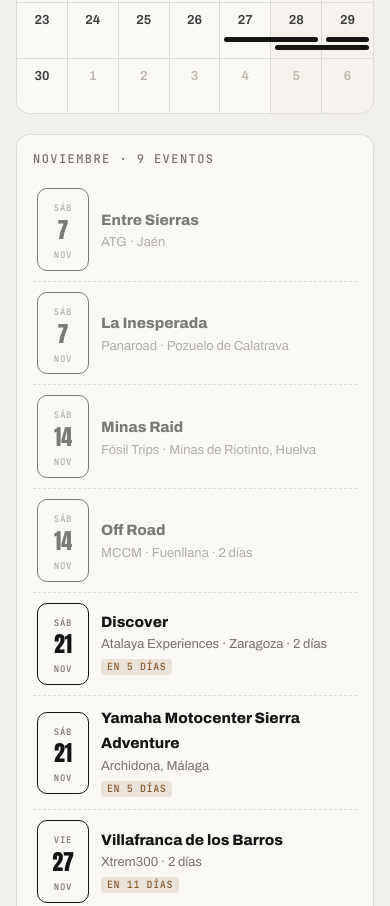
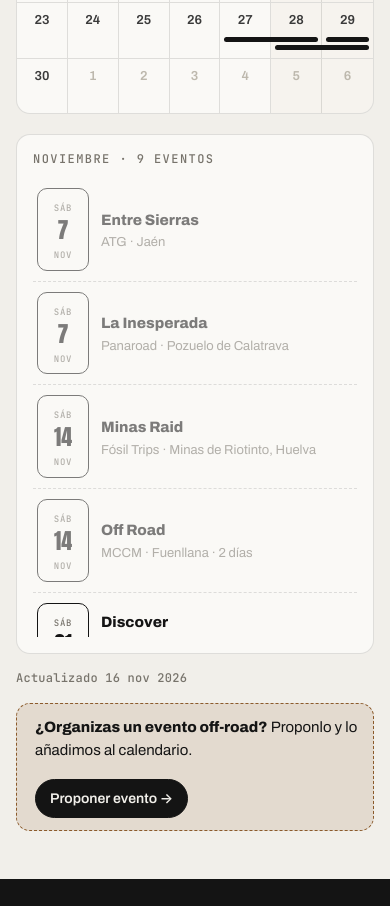
Before and after one commit to endutrak/endutrak, a plain HTML site: page site/index.html in a window 390 px wide. Shown: the part 1512-2418 px from the top of the page. Drawn offline with Linux system fonts and the light colour scheme.

Commit message:
Agenda con la misma altura que el calendario y scroll interno
Co-Authored-By: Claude Opus 5.5 <noreply@anthropic.com>

```diff
--- a/site/assets/css/styles.css
+++ b/site/assets/css/styles.css
@@ -181,7 +181,7 @@ h1, h2, h3 { font-family: var(--display); font-weight: 400; letter-spacing: 0.01
 .chip:hover { border-color: var(--ink); }
 .chip[aria-pressed="true"] { background: var(--ink); color: var(--paper); border-color: var(--ink); }
 
-.cal-layout { display: grid; grid-template-columns: minmax(0, 1fr) 320px; gap: 20px; align-items: start; }
+.cal-layout { display: grid; grid-template-columns: minmax(0, 1fr) 320px; gap: 20px; align-items: stretch; }
 .cal { background: var(--card); border: 1px solid var(--line); border-radius: var(--radius); overflow: hidden; }
 .cal-dow { display: grid; grid-template-columns: repeat(7, 1fr); border-bottom: 1px solid var(--line); }
 .cal-dow span { padding: 10px 12px; font: 500 11px/1 var(--mono); letter-spacing: .1em; color: var(--muted); }
@@ -232,9 +232,10 @@ h1, h2, h3 { font-family: var(--display); font-weight: 400; letter-spacing: 0.01
 }
 @keyframes pop { from { opacity: 0; transform: translateY(4px); } }
 
-.agenda { background: var(--card); border: 1px solid var(--line); border-radius: var(--radius); padding: 16px; position: sticky; top: 80px; max-height: calc(100vh - 100px); display: flex; flex-direction: column; }
+/* height:0 + min-height:100% → la agenda mide lo que mida el calendario y su lista hace scroll */
+.agenda { background: var(--card); border: 1px solid var(--line); border-radius: var(--radius); padding: 16px; height: 0; min-height: 100%; display: flex; flex-direction: column; overflow: hidden; }
 .agenda-head { display: flex; justify-content: space-between; align-items: center; margin-bottom: 10px; gap: 10px; }
-.agenda-list { list-style: none; margin: 0; padding: 0; overflow-y: auto; scrollbar-width: thin; }
+.agenda-list { list-style: none; margin: 0 -8px 0 0; padding: 0 8px 0 0; flex: 1; min-height: 0; overflow-y: auto; overscroll-behavior: contain; scrollbar-width: thin; scrollbar-color: var(--line-strong) transparent; }
 .agenda-list li + li { border-top: 1px dashed var(--line); }
 .ag {
   width: 100%; display: grid; grid-template-columns: 52px 1fr; gap: 12px; align-items: center;
@@ -385,7 +386,7 @@ dialog::backdrop { background: rgba(20, 20, 20, .5); backdrop-filter: blur(4px);
 /* ---------- responsive ---------- */
 @media (max-width: 1000px) {
   .cal-layout { grid-template-columns: 1fr; }
-  .agenda { position: static; max-height: none; }
+  .agenda { height: auto; min-height: 0; max-height: 520px; }
   .feature { grid-template-columns: 1fr; }
 }
 @media (max-width: 820px) {
```
